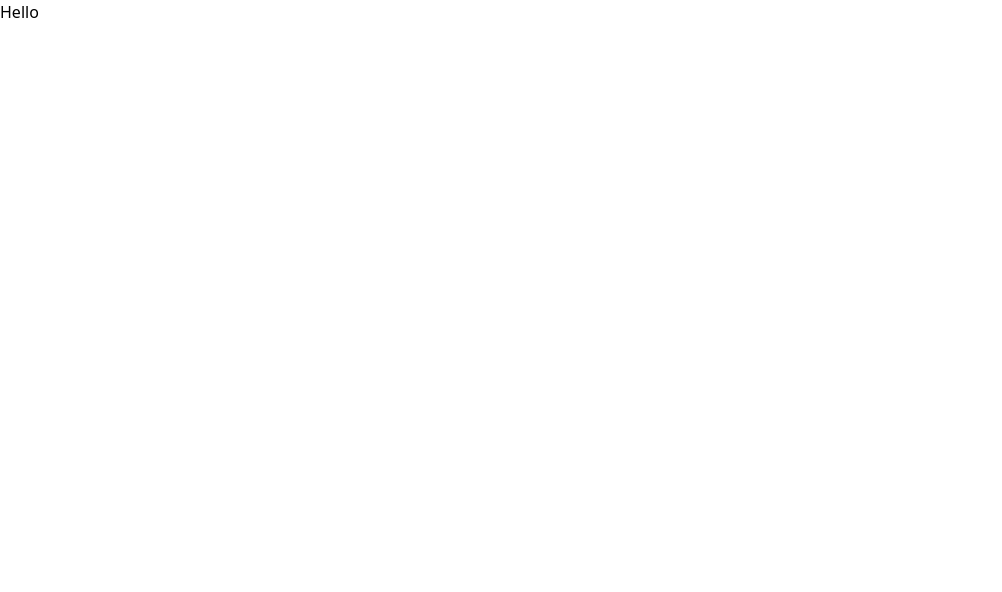
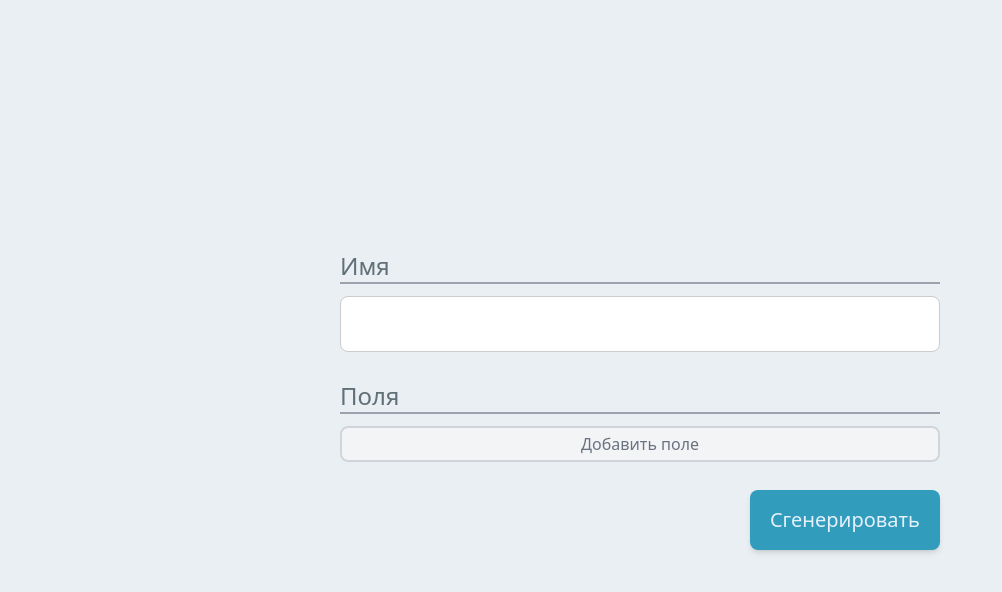
Before and after one commit to MrShnaider/ddd-laravel-generator, a Vue app in the folder front/: page / in a window 1280 px wide. Shown: the top 592 px of the page, without its empty margins (0-1002 px from the left). Built offline with nearby package versions, Linux system fonts and the light colour scheme.

Commit message:
feat: закончена страница генерации сущности

```diff
--- /dev/null
+++ b/front/src/components/TextInput.vue
@@ -0,0 +1,6 @@
+<template>
+    <input type="text" class="block h-14 px-4 py-3 text-lg text-gray-600 font-semibold rounded-lg border border-[#CCCCCC] outline-none">
+</template>
+
+<script setup lang="ts">
+</script>
--- a/front/src/pages/IndexPage.vue
+++ b/front/src/pages/IndexPage.vue
@@ -1,6 +1,54 @@
 <template>
-    Hello
+    <div class="min-h-screen bg-[#E9EFF2] grid justify-center items-center">
+        <div class="w-[600px] grid gap-7">
+            <label>
+                <span class="text-[#606F78] text-2xl mb-1">Имя</span>
+                <hr class="border border-gray-400">
+                <text-input class="mt-3 w-full"/>
+            </label>
+            <div>
+                <span class="text-[#606F78] text-2xl mb-1">Поля</span>
+                <hr class="border border-gray-400">
+                <div v-for="field in fields" class="mt-3 grid grid-cols-1 items-center" :key="field.id">
+                    <div style="grid-column: 1/1; grid-row: 1/1;" class="grid grid-cols-12 gap-3">
+                        <text-input class="col-span-8" />
+                        <text-input class="col-span-4" />
+                    </div>
+                    <button @click="removeField(field.id)" style="grid-column: 1/1; grid-row: 1/1;" class="justify-self-end -mr-6">X</button>
+                </div>
+                <button class="block min-w-full mt-3" @click="addField">
+                    <span class="
+                        flex justify-center min-w-full py-1 px-2 rounded-lg
+                        text-gray-500 border-2 border-gray-300 bg-gray-100
+                    ">Добавить поле</span>
+                </button>
+            </div>
+
+            <div class="flex justify-end">
+                <button class="bg-[#329CBD] text-[#E5F1FB] shadow-md px-5 py-4 rounded-lg text-xl font-medium">Сгенерировать</button>
+            </div>
+        </div>
+    </div>
 </template>
 
 <script setup lang="ts">
+import TextInput from '@/components/TextInput.vue';
+import { ref } from 'vue';
+
+interface EntityField {
+    id: number;
+    title: string;
+    type: string;
+}
+
+const fields = ref<EntityField[]>([]);
+let currentFieldId = 1;
+
+const addField = () => {
+    fields.value.push({ id: currentFieldId++, title: '', type: ''});
+}
+
+const removeField = (id: number) => {
+    fields.value = fields.value.filter(field => field.id !== id);
+}
 </script>
```
Also changed, not shown: front/src/assets/main.css (line endings or trailing spaces), 1 other file (tests, documents, lock files or other folders).
